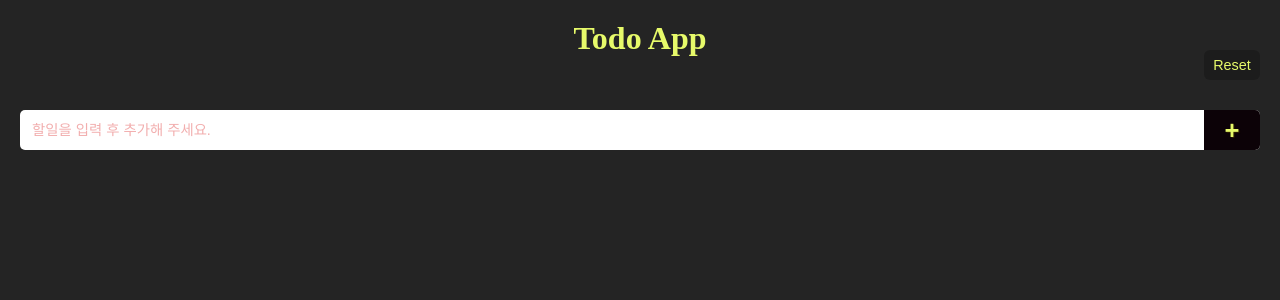
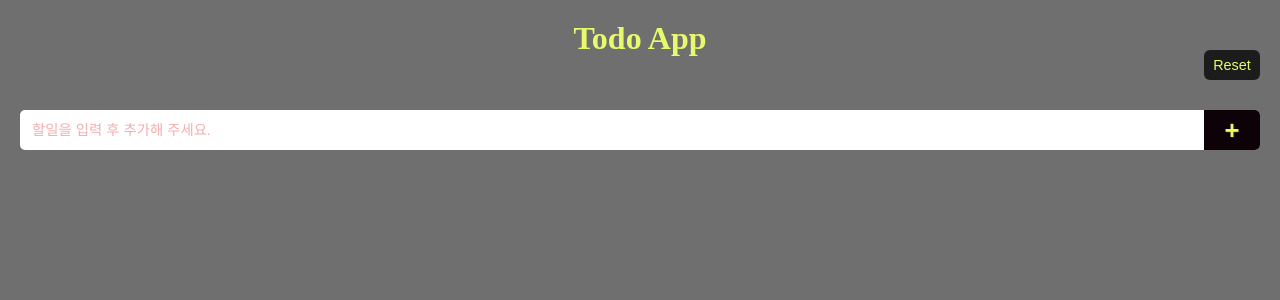
Before and after one commit to cocobily/vuex_todo, a Vue app: page / in a window 1280 px wide. Shown: the top 300 px of the page. Built offline with nearby package versions, Linux system fonts and the light colour scheme.

Commit message:
css 변경

```diff
--- a/src/App.vue
+++ b/src/App.vue
@@ -117,7 +117,7 @@ export default {
   // style
   body{
     text-align: center;
-    background-color: rgb(36, 36, 36);
+    background-color: #6f6f6f;
   }
   .wrap{
     padding: 20px;
```
